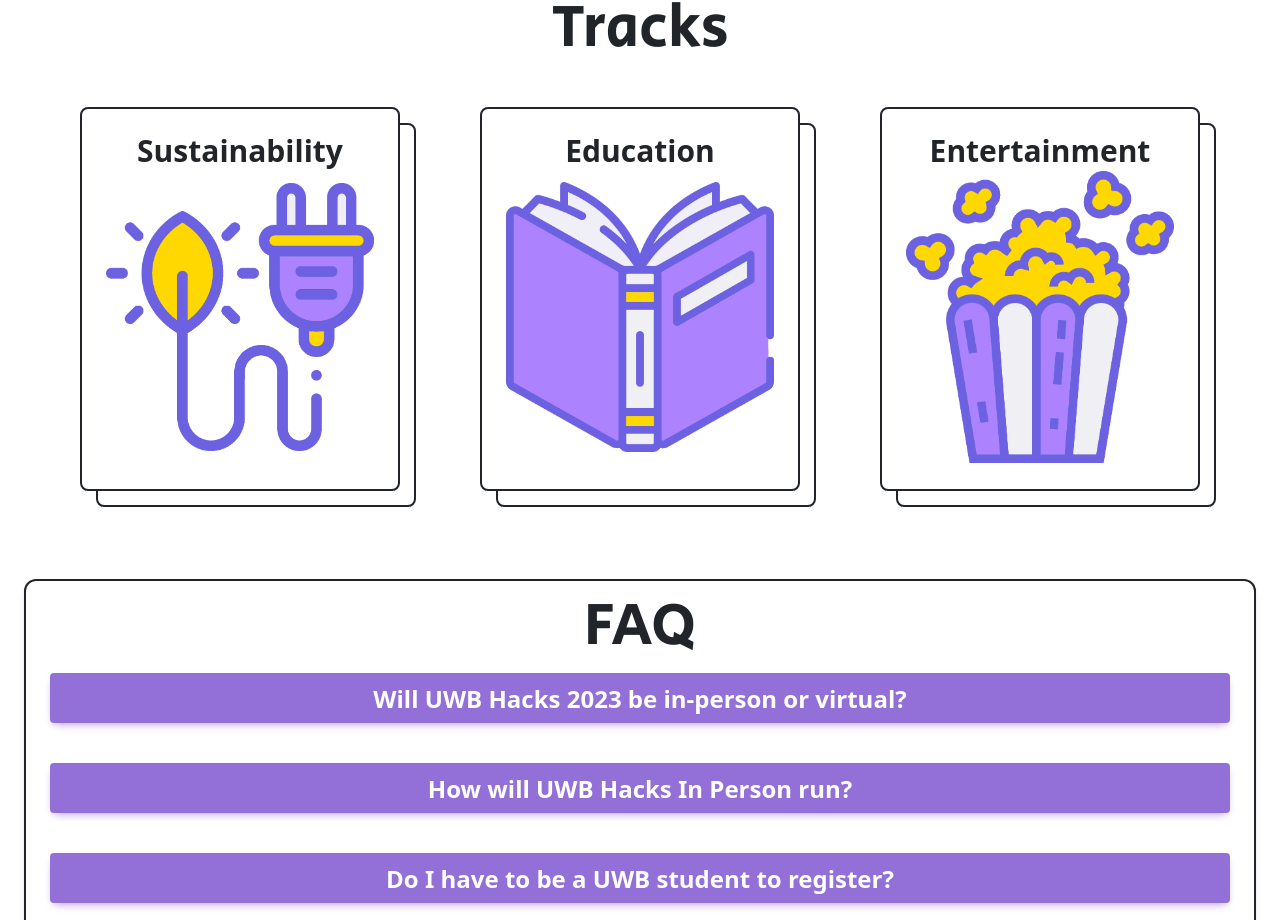
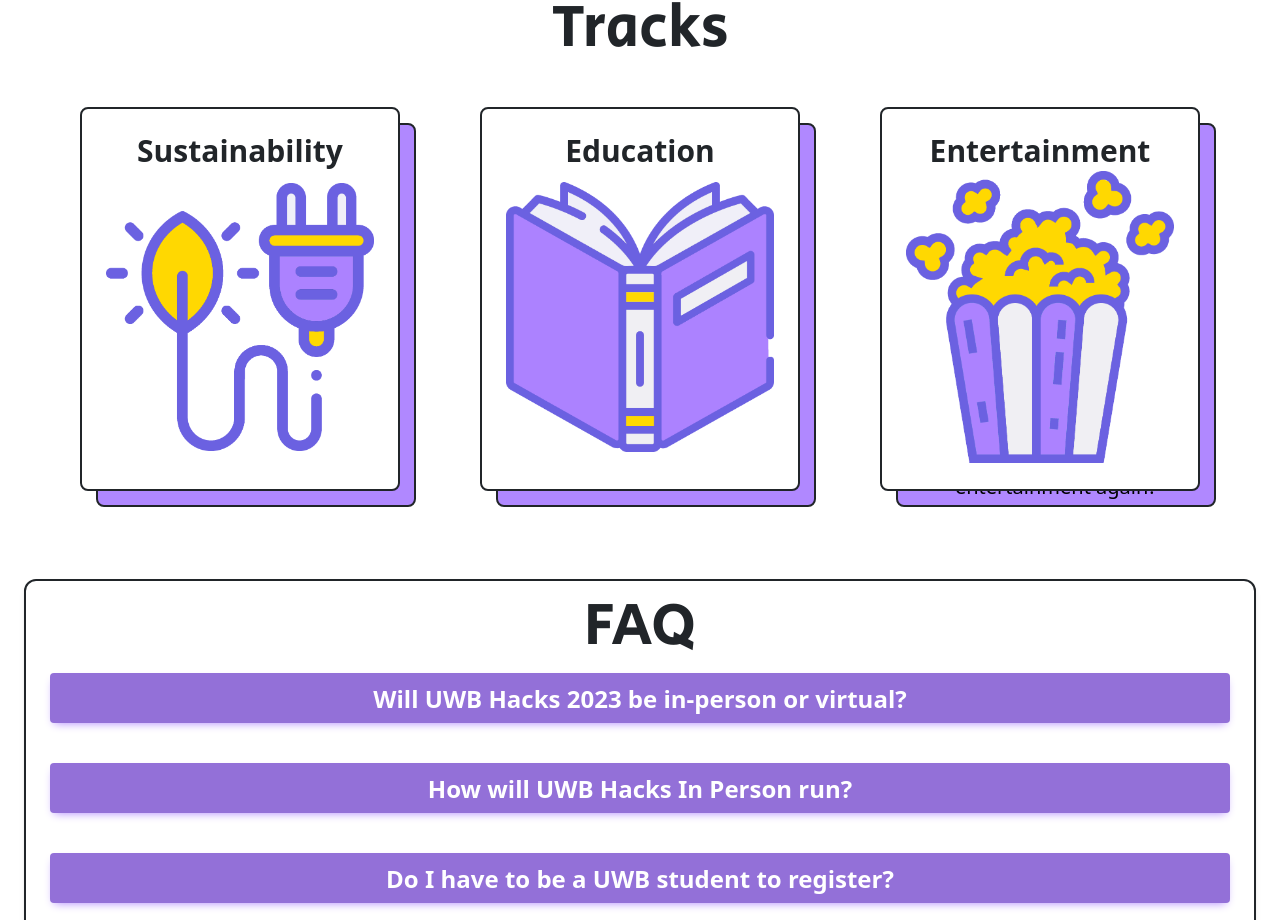
Before and after one commit to UWB-ACM/uwb-hacks24, a React (Create React App) app: page / in a window 1280 px wide. Shown: the part 999-1919 px from the top of the page. Built offline with nearby package versions, Linux system fonts and the light colour scheme; what tw-elements would draw is missing.

Commit message:
fixed paragraph fonts, changed trackcard css

```diff
--- a/src/Home/CollapseButton.js
+++ b/src/Home/CollapseButton.js
@@ -27,7 +27,7 @@
           id={props.buttonID}
           data-te-collapse-item
         >
-          <div className="block rounded-lg bg-white p-6">
+          <div className="block rounded-lg bg-white p-6 text-xl font-normal">
             {props.children}
           </div>
         </div>
--- a/src/Home/TrackCard.js
+++ b/src/Home/TrackCard.js
@@ -59,11 +59,11 @@
   return (
     <div className="relative w-80 h-96 mx-10 my-10" onClick={handleClick}>
       <div
-        className={`absolute h-full w-full left-2 top-2 bg-white rounded-lg  transition-all duration-500 transform border-2 ${bottomZ} ${bottomY} ${bottomX} cursor-pointer`}
+        className={`absolute h-full w-full left-2 top-2 bg-light-purple bg-opacity-95 rounded-lg  transition-all duration-500 transform border-2 ${bottomZ} ${bottomY} ${bottomX} cursor-pointer`}
       >
         <div className="flex flex-col items-center  h-full w-full  rounded-xl p-4 ">
-                <div className="font-semibold text-3xl">{props.cardTitle}</div>
-                <div className=" text-1xl">{props.children}</div>
+                <div className="font-semibold text-3xl">{}</div>
+                <div className="font-normal text-xl text-center mt-3 text-black">{props.children}</div>
         </div>
       </div>
       <div
```
